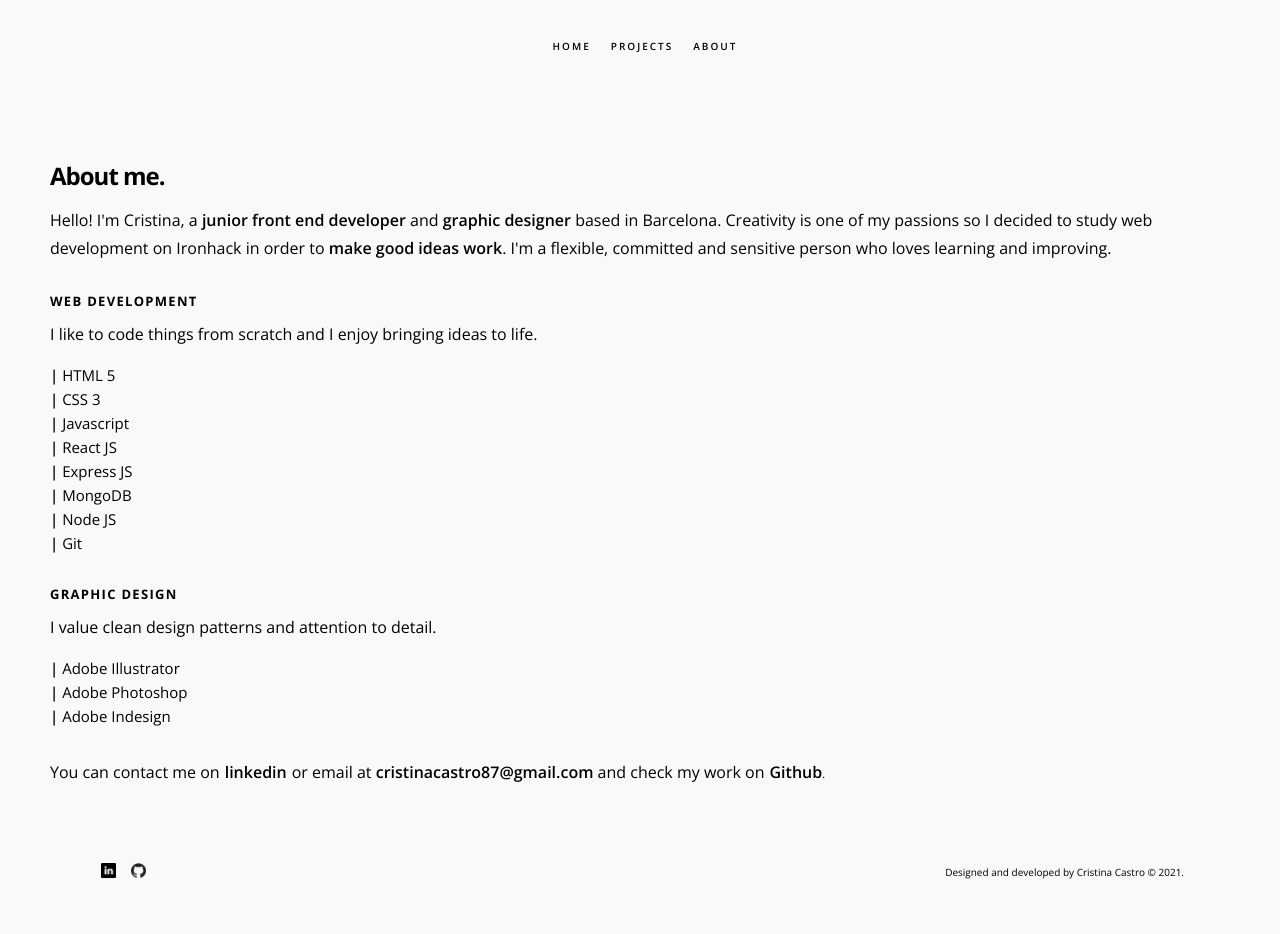
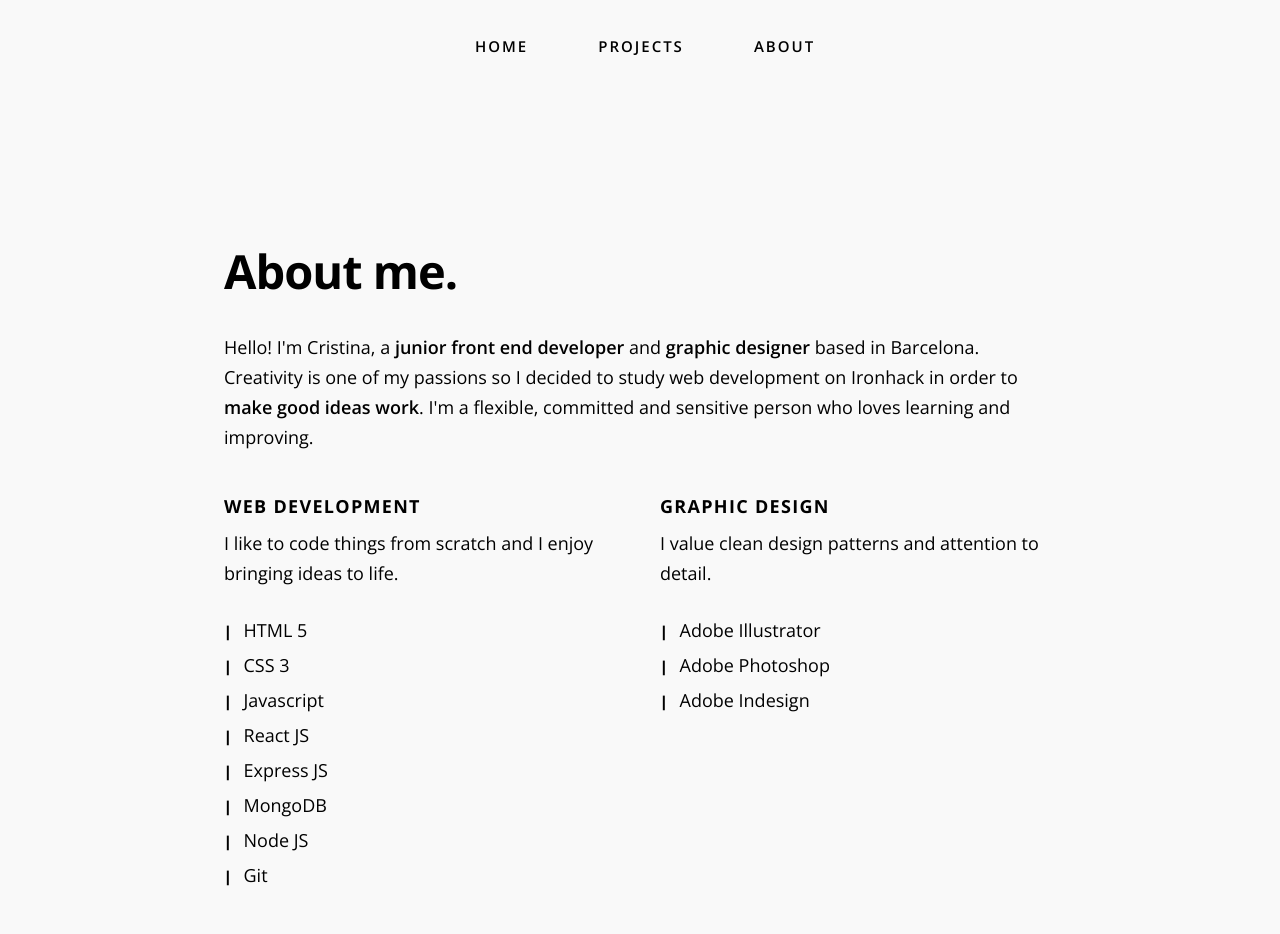
Before and after one commit to cristinacastro/cristinacastro.github.io, a React (Create React App) app in the folder portfolio/: page /about in a window 1280 px wide. Shown: the top 934 px of the page. Before the commit the page ends 906 px from the top, so only its background shows below. Built offline with nearby package versions, Linux system fonts and the light colour scheme.

Commit message:
responsive

```diff
--- a/portfolio/src/App.css
+++ b/portfolio/src/App.css
@@ -508,5 +508,133 @@ a{
 }
 
 .footer ul{
-  margin: 5px 0 0 0px;
+  margin: 5px 0 0 0;
 }
+
+@media (min-width: 1024px){
+  h1{
+    font-size: 4.7rem;
+    padding-top:30px;
+  }
+  h2{font-size: 3.4rem;}
+  h3{font-size: 3rem;}
+  h4{}
+  h5{font-size: 1.8rem;}
+  h6{font-size: 2rem; padding:12px 0 12px 0;}
+  p{font-size: 1.8rem; line-height: 3rem;}
+  p span{font-size: 1.8rem;}
+
+  .presentation{
+    margin: 10% 0 0 60px;
+    width: 80%;
+  }
+
+  .red-btn a{
+    padding:18px 20px;
+    font-size: 1.4rem;
+    letter-spacing: 0.6rem;
+}
+
+  .red-btn {
+    margin: 50px 0 50px 0;
+  }
+
+  .icons-nav img{
+    width: 30px;
+    margin-left:10px;
+  }
+
+  .projects h1{
+    text-align: center;
+  }
+
+  .card-container{
+    display: flex;
+    flex-wrap: wrap;
+    width: 100%;
+    margin:30px 0 0 55px;
+   }
+
+  .project-card{
+    width: 46%;
+    margin: 0;
+  }
+
+  .navbar-ul a{
+    font-size: 1.5rem;
+    padding:30px;
+  }
+
+  .btn-simple{
+    margin-bottom: 40px;
+  }
+
+  .btn-simple a{
+    font-size: 1.4rem;
+  }
+
+  .btn-simple img{
+    width: 10px;
+  }
+
+  .project-details, .about{
+    width: 65%;
+    margin: 150px auto 40px auto;
+  }
+
+  .project-details img{
+    width: 30px;
+    margin-bottom: 20px;
+  }
+
+  .demo-link a {
+    margin-left: 140px;
+  }
+
+  .about-list li{
+    padding-bottom: 10px;
+  }
+
+  .tools-container{
+    display: flex;
+  }
+
+  .about-web, .about-design {
+    width: 48%;
+    margin-top: 12px;
+  }
+
+  .about-web{
+    margin-right: 40px;
+  }
+
+  .footer{
+    width: 65%;
+    margin-top: 90px;
+  }
+
+  .footer img{
+    width: 21px;
+  }
+
+  .footer p{
+    font-size: 1.5rem;
+  }
+
+  .about-list {
+    margin-top:30px;
+  }
+
+  .about-list li {
+    font-size: 1.8rem;
+  }
+
+  .about-list span{
+    font-weight: 800;
+    margin-right: 8px;
+  }
+
+  .about h1{
+    margin-bottom: 30px;
+  }
+}
--- a/portfolio/src/components/About.js
+++ b/portfolio/src/components/About.js
@@ -13,7 +13,8 @@ const About = () => {
           to <span> make good ideas work</span>. I'm a flexible, committed and
           sensitive person who loves learning and improving.
         </p>
-        <div>
+        <div className = "tools-container">
+          <div className = "about-web">
             <h5>Web development</h5>
             <p>
               I like to code things from scratch and I enjoy bringing ideas to
@@ -46,7 +47,7 @@ const About = () => {
               </li>
             </ul>
           </div>
-        <div>
+          <div className = "about-design">
             <h5>Graphic Design</h5>
             <p>I value clean design patterns and attention to detail.</p>
             <ul className="about-list">
@@ -61,7 +62,7 @@ const About = () => {
               </li>
             </ul>
           </div>
-
+        </div>
         <div className = "mt30">
           <p>
             You can contact me on
--- a/portfolio/src/components/ProjectDetails.js
+++ b/portfolio/src/components/ProjectDetails.js
@@ -8,7 +8,7 @@ export default function ProjectDetails(props) {
   const theProject = getProject(id);
   return (
     <div>
-      <div className="mt80 mb40 mr50 ml50">
+      <div className="project-details mt80 mb40 mr50 ml50">
         <a href="/projects">
           <img src="../img/back.png" width="15" />
         </a>
@@ -35,7 +35,7 @@ export default function ProjectDetails(props) {
       </div>
       <div>
         {theProject.link !== "" && (
-          <div className="btn-simple ml50 mt40">
+          <div className="btn-simple demo-link ml50 mt40">
             <a href={theProject.link} target="_blank" rel="noopener noreferrer">
               View live demo <img src="../img/next.png" width="9" />
             </a>
--- a/portfolio/src/components/ProjectList.js
+++ b/portfolio/src/components/ProjectList.js
@@ -4,9 +4,9 @@ import Footer from "./Footer"
 
 export default function ProjectList({projects}) {
   return (
-      <div>
+      <div className="projects">
       <h1 className="ml50 mb20 mt100">Projects.</h1>
-          <div>
+          <div className="card-container">
               {projects.map((eachProject, index) => {
                   return (
                       <div className="project-card ml50 mr50" key={eachProject.id}>
```
Also changed, not shown: 1 other file (tests, documents, lock files or other folders). Lines whose indentation alone changed are shown as unchanged.
